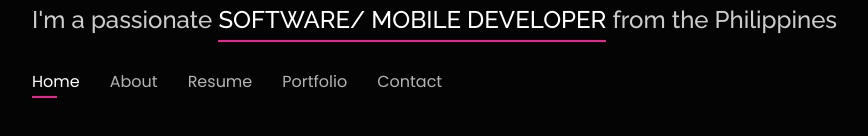
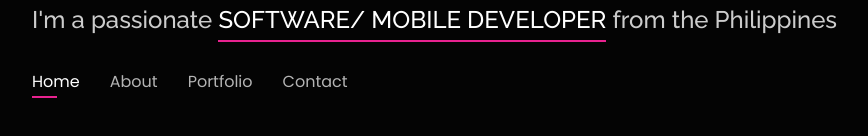
Before and after one commit to whinefebre/whinefebre.github.io, a plain HTML site: page index.html in a window 1280 px wide. Shown: the part 384-520 px from the top of the page, without its empty margins (50-918 px from the left). Drawn offline with nearby package versions, Linux system fonts and the light colour scheme.

Commit message:
Update index.html

```diff
--- a/index.html
+++ b/index.html
@@ -50,7 +50,7 @@
         <ul>
           <li><a class="nav-link active" href="#header">Home</a></li>
           <li><a class="nav-link" href="#about">About</a></li>
-          <li><a class="nav-link" href="#resume">Resume</a></li>
+          <!-- <li><a class="nav-link" href="#resume">Resume</a></li> -->
           <li><a class="nav-link" href="#portfolio">Portfolio</a></li>
           <li><a class="nav-link" href="#contact">Contact</a></li>
         </ul>
```
